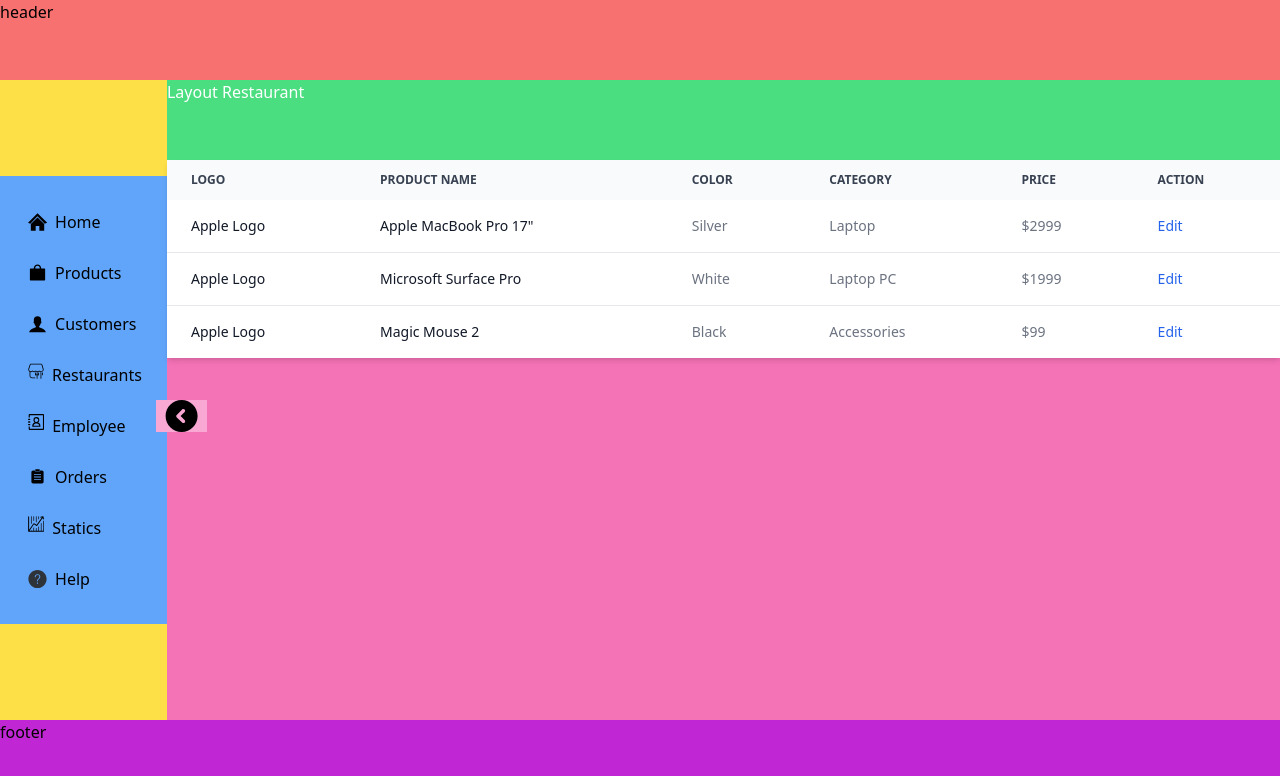
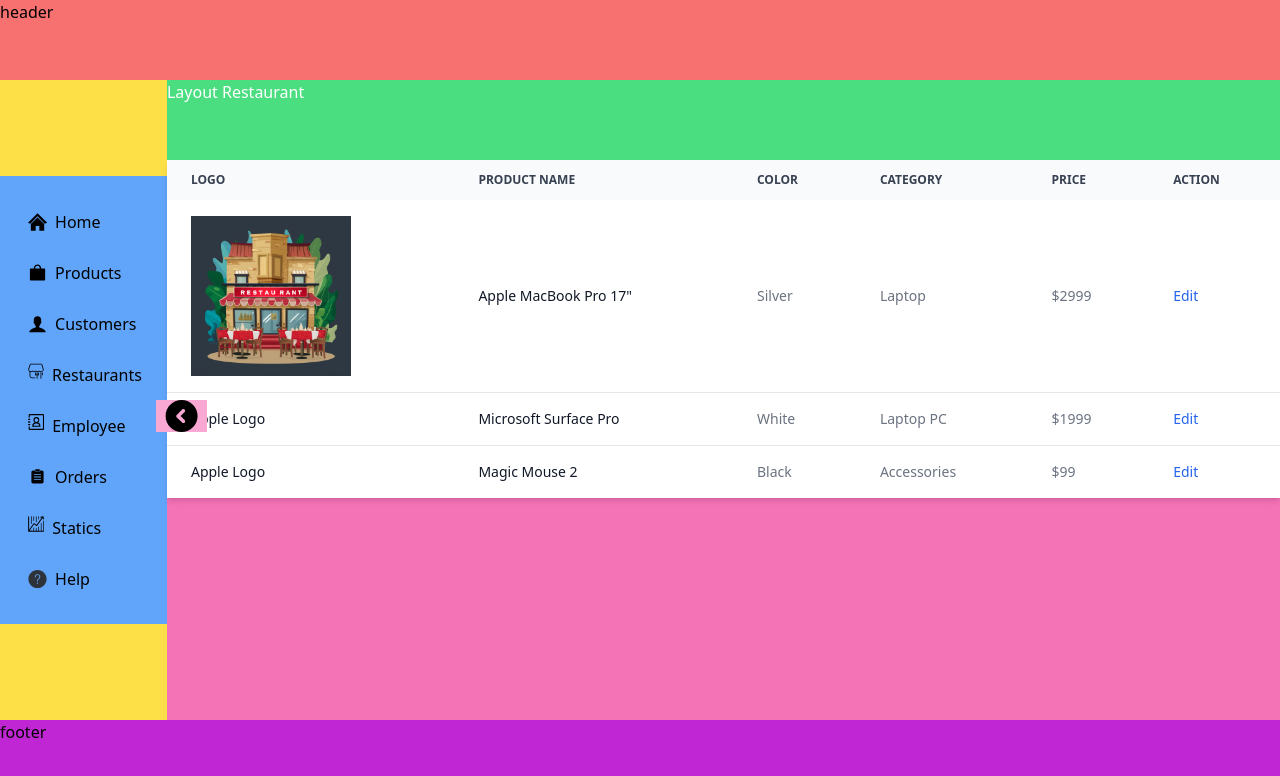
Before and after one commit to ashharhaque/kopon_cms_frontend, a Next.js app: page /restaurants in a window 1280 px wide. Shown: the top 776 px of the page. Built offline with nearby package versions, Linux system fonts and the light colour scheme.

Commit message:
restaurant

```diff
--- a/src/app/(routescomponent)/restaurants/list.js
+++ b/src/app/(routescomponent)/restaurants/list.js
@@ -1,13 +1,12 @@
-
-
-function RestaurantList({className}) {
+import Image from "next/image";
+function RestaurantList({ className }) {
   return (
     <>
       <div class={`relative overflow-x-auto shadow-md `}>
         <table class="w-full text-sm text-left rtl:text-right text-gray-500 dark:text-gray-400">
           <thead class="text-xs text-gray-700 uppercase bg-gray-50 dark:bg-gray-700 dark:text-gray-400">
             <tr>
-            <th scope="col" class="px-6 py-3">
+              <th scope="col" class="px-6 py-3">
                 Logo
               </th>
               <th scope="col" class="px-6 py-3">
@@ -28,12 +27,19 @@
             </tr>
           </thead>
           <tbody>
-            <tr class="bg-white border-b dark:bg-gray-800 dark:border-gray-700">
-            <th
+            <tr class=" bg-white border-b dark:bg-gray-800 dark:border-gray-700">
+              <th
                 scope="row"
-                class="px-6 py-4 font-medium text-gray-900 whitespace-nowrap dark:text-white"
+                className="px-6 py-4 font-medium text-gray-900 whitespace-nowrap dark:text-white"
               >
-                Apple Logo
+                <div className="bg-blue-400 w-[20dvh] h-[20dvh]">
+                  <Image
+                    src="/images/restaurantImageBus.jpeg"
+                     width={100}
+                     height={100}
+                    className="object-cover w-[100%] h-[100%]"
+                  />
+                </div>
               </th>
               <th
                 scope="row"
@@ -54,7 +60,7 @@
               </td>
             </tr>
             <tr class="bg-white border-b dark:bg-gray-800 dark:border-gray-700">
-            <th
+              <th
                 scope="row"
                 class="px-6 py-4 font-medium text-gray-900 whitespace-nowrap dark:text-white"
               >
@@ -79,7 +85,7 @@
               </td>
             </tr>
             <tr class="bg-white dark:bg-gray-800">
-            <th
+              <th
                 scope="row"
                 class="px-6 py-4 font-medium text-gray-900 whitespace-nowrap dark:text-white"
               >
```
